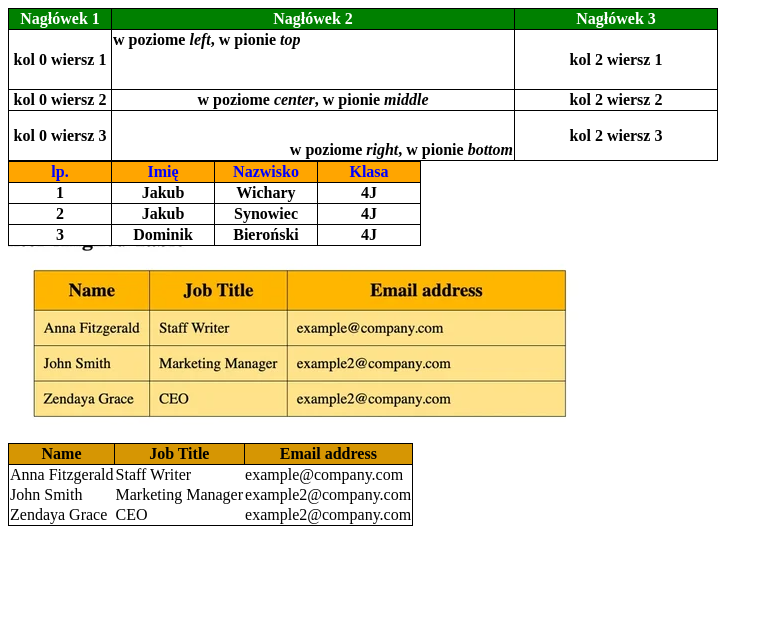
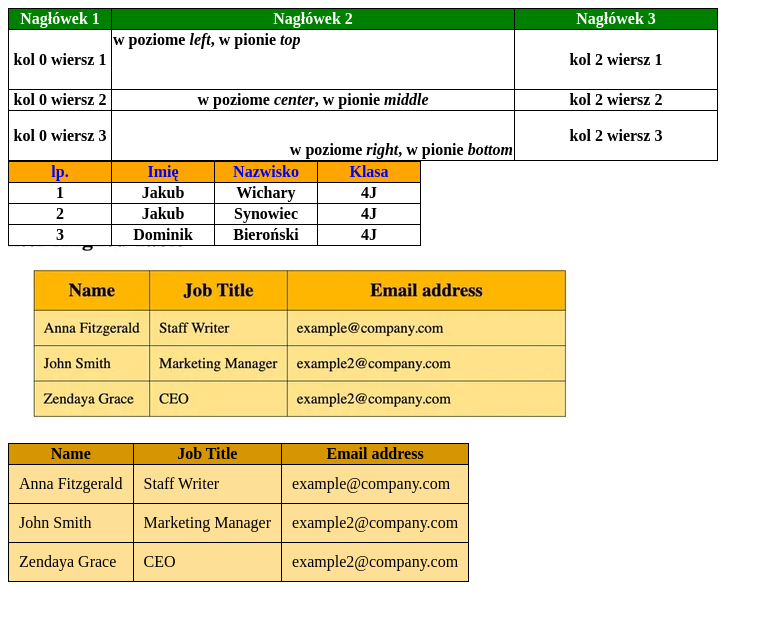
Before and after one commit to W1niary/zad21, a plain HTML site: page index.html in a window 1280 px wide. Shown: the whole page, without its empty margins (0-773 px from the left). Drawn offline with Linux system fonts and the light colour scheme.

Commit message:
Update style.css

```diff
--- a/style.css
+++ b/style.css
@@ -6,3 +6,8 @@ table{
 th{
 	border: 1px solid black;
 }
+.centaer th, td {
+  	padding: 10px;
+	background-color: #FDDF95;
+	border:solid 1px black;
+}
```
